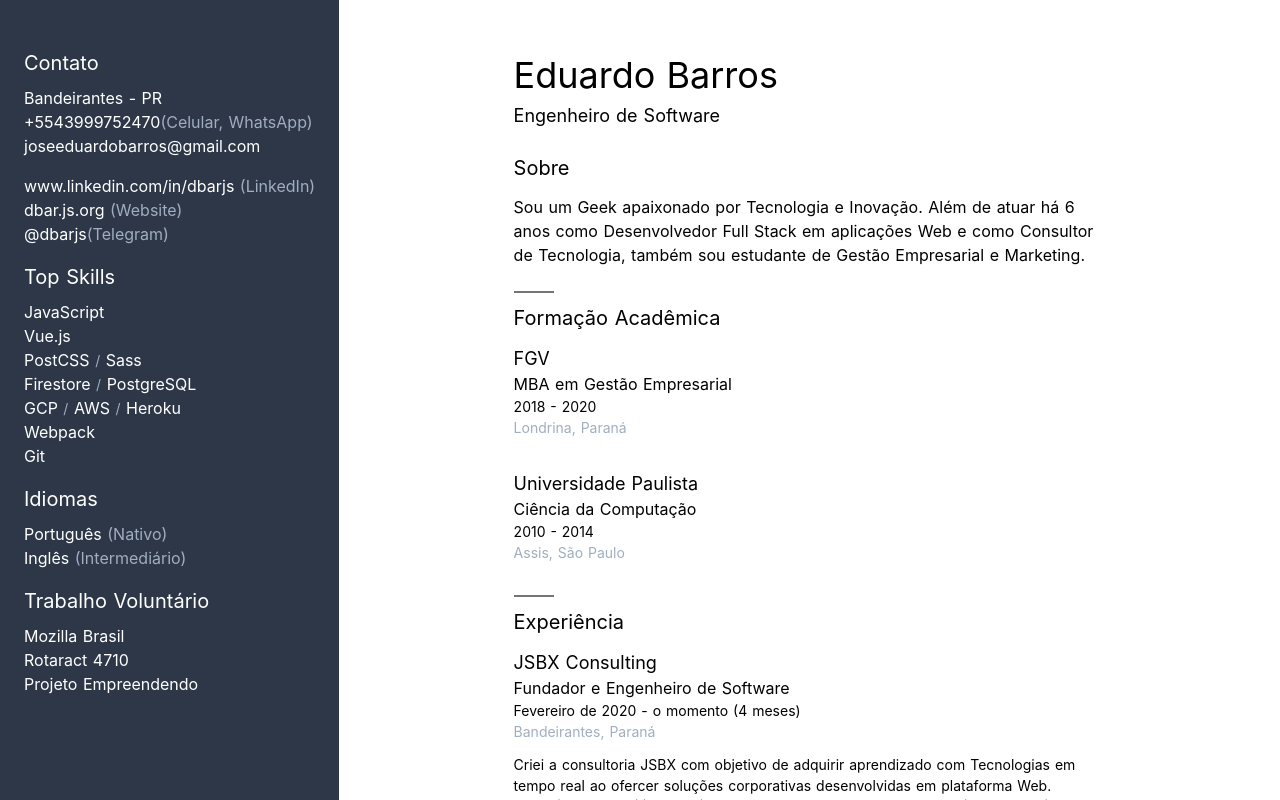
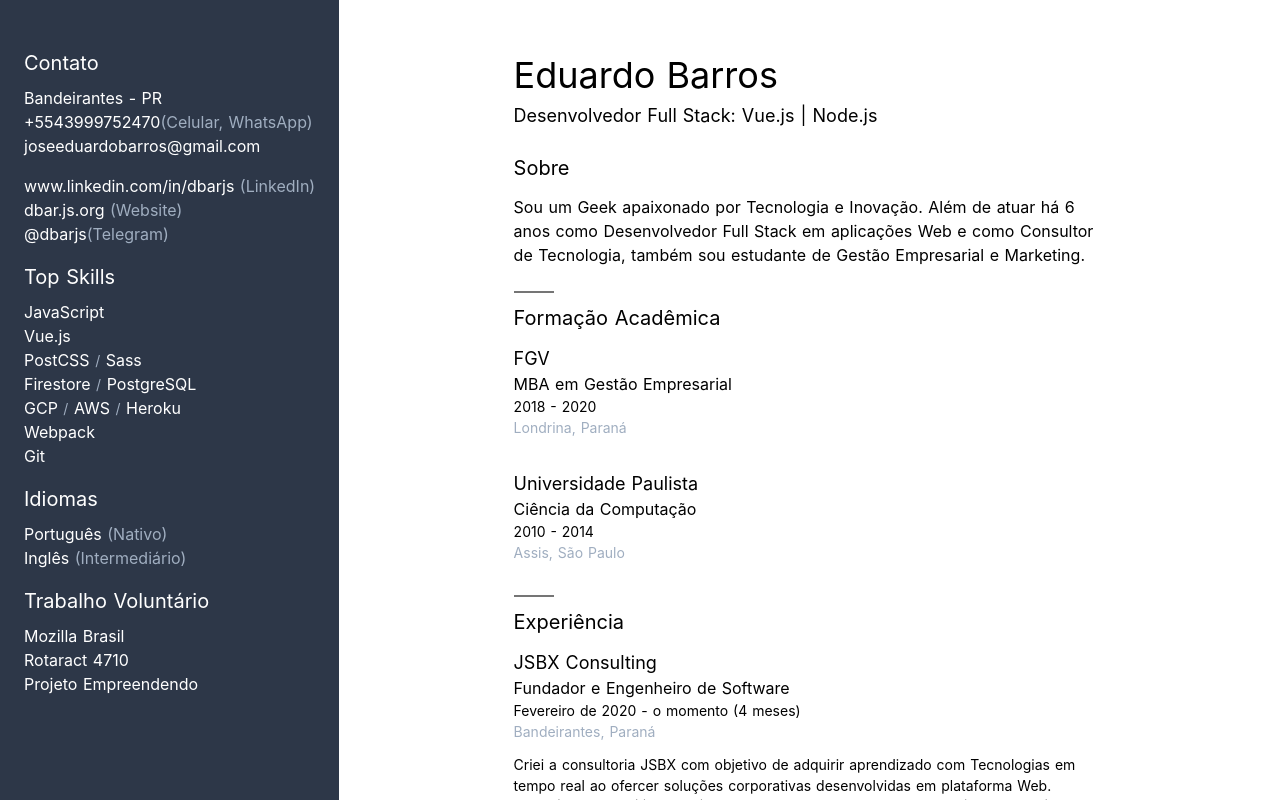
Before and after one commit to dbarjs/resume, a Nuxt app: page / in a window 1280 px wide. Shown: the top 800 px of the page. Built offline with nearby package versions, Linux system fonts and the light colour scheme.

Commit message:
Update About short description

```diff
--- a/components/AboutSection.vue
+++ b/components/AboutSection.vue
@@ -3,7 +3,7 @@
     <h1 class="mb-6">
       Eduardo Barros
       <span class="print-hidden">
-        Engenheiro de Software
+        Desenvolvedor Full Stack: Vue.js | Node.js
       </span>
     </h1>
     <h2 class="print-hidden">Sobre</h2>
```
